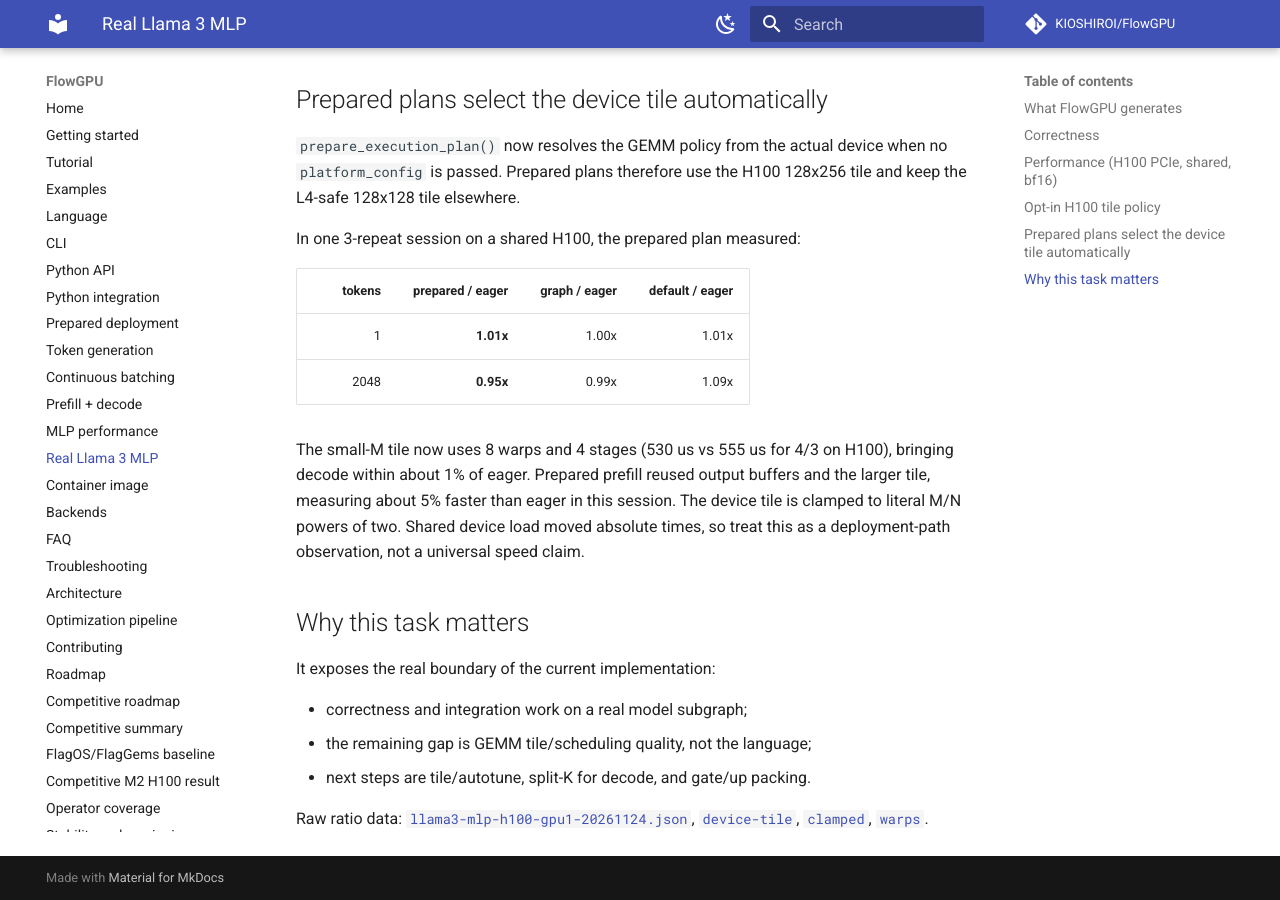
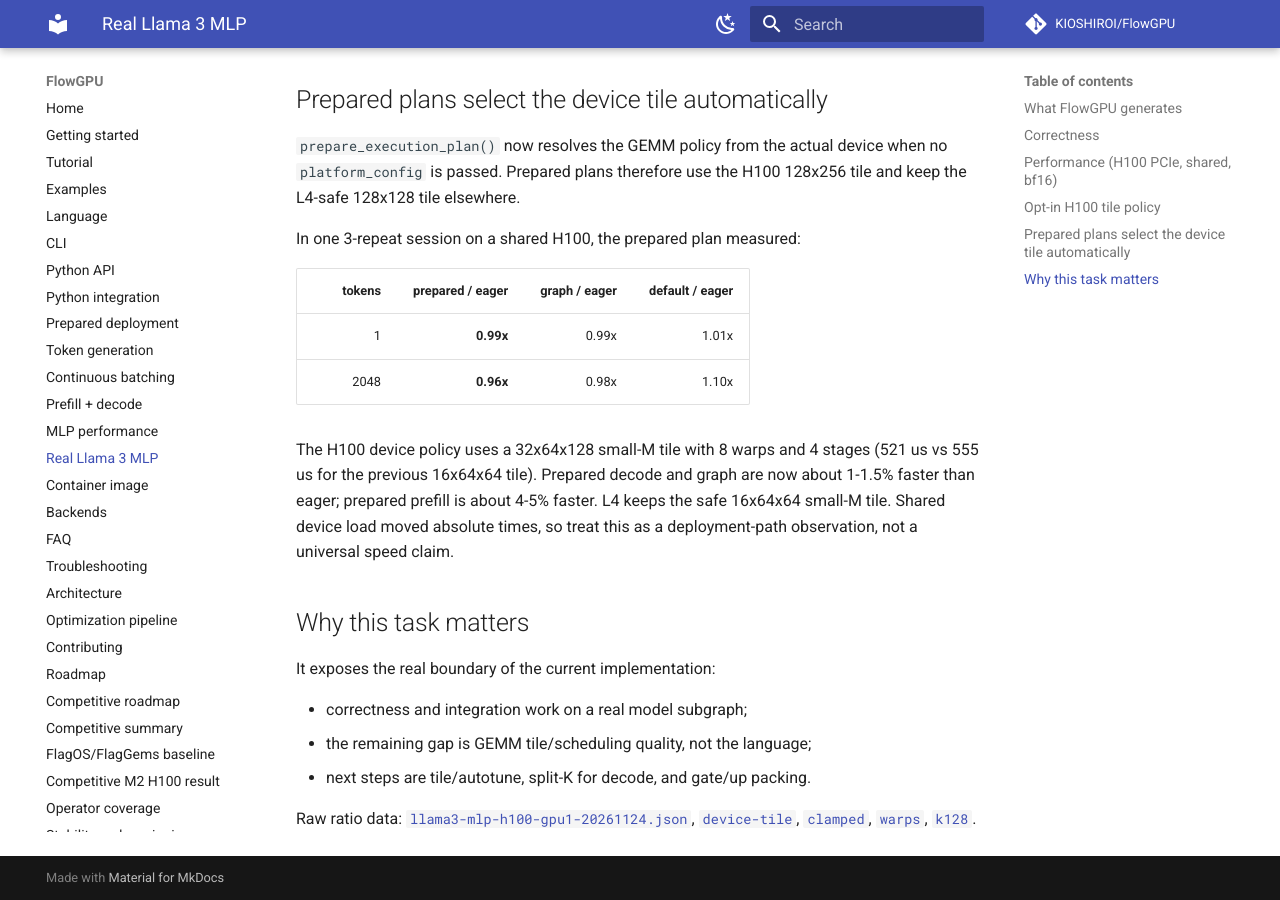
Before and after one commit to KIOSHIROI/FlowGPU, an MkDocs documentation site: the page built from docs/user-guide/real-llama3-mlp.md, in a window 1280 px wide and 900 px high, scrolled down 1709 px. Built offline with MkDocs 1.6.1 and Material for MkDocs 9.7.7, drawn with Linux system fonts in a browser that asks for light colours; comment, search, counter and statistics services are not loaded.

Commit message:
Release 0.79.0: H100 small-M K=128 tile
- H100 device policy uses 32x64x128 for the small-M GEMM with 8 warps / 4 stages.
- Prepared real Llama 3 decode 0.99x eager, graph 0.99x; prepared prefill
  0.96x in one shared session.

```diff
--- a/docs/user-guide/real-llama3-mlp.md
+++ b/docs/user-guide/real-llama3-mlp.md
@@ -77,15 +77,14 @@ In one 3-repeat session on a shared H100, the prepared plan measured:
 
 | tokens | prepared / eager | graph / eager | default / eager |
 |---:|---:|---:|---:|
-| 1 | **1.01x** | 1.00x | 1.01x |
-| 2048 | **0.95x** | 0.99x | 1.09x |
+| 1 | **0.99x** | 0.99x | 1.01x |
+| 2048 | **0.96x** | 0.98x | 1.10x |
 
-The small-M tile now uses 8 warps and 4 stages (530 us vs 555 us for 4/3 on
-H100), bringing decode within about 1% of eager. Prepared prefill reused output
-buffers and the larger tile, measuring about 5% faster than eager in this
-session. The device tile is clamped to literal M/N powers of two. Shared device
-load moved absolute times, so treat this as a deployment-path observation, not
-a universal speed claim.
+The H100 device policy uses a 32x64x128 small-M tile with 8 warps and 4 stages
+(521 us vs 555 us for the previous 16x64x64 tile). Prepared decode and graph are
+now about 1-1.5% faster than eager; prepared prefill is about 4-5% faster. L4
+keeps the safe 16x64x64 small-M tile. Shared device load moved absolute times,
+so treat this as a deployment-path observation, not a universal speed claim.
 
 ## Why this task matters
 
@@ -95,4 +94,4 @@ It exposes the real boundary of the current implementation:
 - the remaining gap is GEMM tile/scheduling quality, not the language;
 - next steps are tile/autotune, split-K for decode, and gate/up packing.
 
-Raw ratio data: [`llama3-mlp-h100-gpu1-20261124.json`](https://github.com/KIOSHIROI/FlowGPU/blob/main/benchmarks/competitive/measurements/llama3-mlp-h100-gpu1-20261124.json), [`device-tile`](https://github.com/KIOSHIROI/FlowGPU/blob/main/benchmarks/competitive/measurements/llama3-mlp-h100-gpu1-device-tile-20261124.json), [`clamped`](https://github.com/KIOSHIROI/FlowGPU/blob/main/benchmarks/competitive/measurements/llama3-mlp-prepared-clamped-20261124.json), [`warps`](https://github.com/KIOSHIROI/FlowGPU/blob/main/benchmarks/competitive/measurements/llama3-mlp-prepared-warps-20261124.json).
+Raw ratio data: [`llama3-mlp-h100-gpu1-20261124.json`](https://github.com/KIOSHIROI/FlowGPU/blob/main/benchmarks/competitive/measurements/llama3-mlp-h100-gpu1-20261124.json), [`device-tile`](https://github.com/KIOSHIROI/FlowGPU/blob/main/benchmarks/competitive/measurements/llama3-mlp-h100-gpu1-device-tile-20261124.json), [`clamped`](https://github.com/KIOSHIROI/FlowGPU/blob/main/benchmarks/competitive/measurements/llama3-mlp-prepared-clamped-20261124.json), [`warps`](https://github.com/KIOSHIROI/FlowGPU/blob/main/benchmarks/competitive/measurements/llama3-mlp-prepared-warps-20261124.json), [`k128`](https://github.com/KIOSHIROI/FlowGPU/blob/main/benchmarks/competitive/measurements/llama3-mlp-prepared-k128-20261124.json).
--- a/pyproject.toml
+++ b/pyproject.toml
@@ -4,7 +4,7 @@ build-backend = "setuptools.build_meta"
 
 [project]
 name = "flowgpu"
-version = "0.78.0"
+version = "0.79.0"
 description = "A dataflow DSL compiler for GPU operator pipelines targeting Triton and a portable reference backend"
 authors = [{name = "The FlowGPU Authors"}]
 keywords = ["compiler", "triton", "dataflow", "dsl", "gpu", "llm"]
```
Also changed, not shown: CHANGELOG.md (+5 -0 lines), PUBLIC_RELEASE.md (+1 -1 lines), 5 other files.
